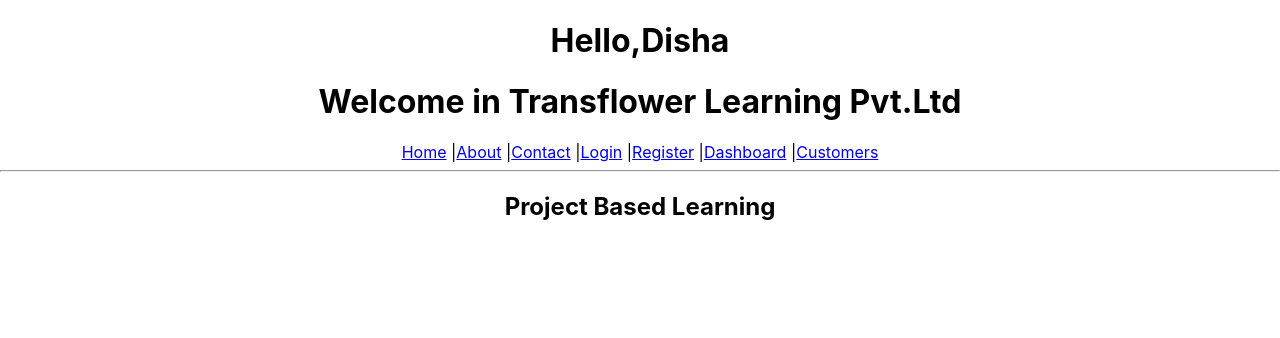
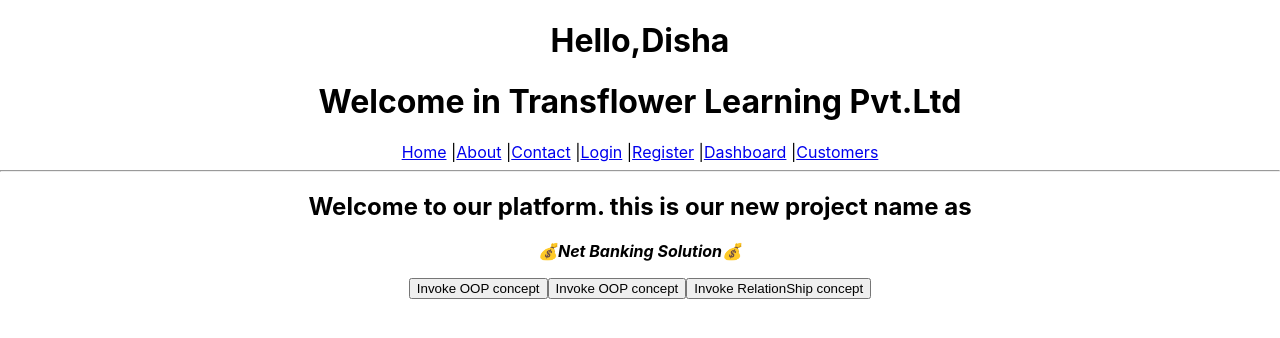
Before and after one commit to disha-satpute/MERN, a React (Create React App) app in the folder my-first-app/: page / in a window 1280 px wide. Shown: the top 338 px of the page. Built offline with nearby package versions, Linux system fonts and the light colour scheme.

Commit message:
Edit Home Page

```diff
--- a/my-first-app/src/Entity/Services/Drawing/Shape.js
+++ b/my-first-app/src/Entity/Services/Drawing/Shape.js
@@ -12,4 +12,5 @@
         console.log("Thickness: "+this.thickness);
     }
 }
+
 export default Shape;
--- a/my-first-app/src/components/main/home.js
+++ b/my-first-app/src/components/main/home.js
@@ -1,13 +1,57 @@
+import OOPConcept from "../../Entity/Services/OOPConcept";
+import InventoryMgmt from "../../Entity/Services/InventoryMgmt";
+import Line from "../../Entity/Services/Drawing/Line";
 
 //React Component
 function Home() {
     //JSX Syntax
-    return (
-           <center>
-                  <h2><b>Project Based Learning</b></h2>
-            </center>
-    );
-  }
+    const performOpertaion =()=>
+       {
+         let Additon=OOPConcept.Addition(10,20);
+         let Subtraction = OOPConcept.Subtraction(30,20);
+         let Multiplication = OOPConcept.Multiplication(5, 2);
+         let Division = OOPConcept.Division(10, 2);
+
+
+         console.log("Addition: "+Additon);
+         console.log("Subtraction: "+Subtraction);
+         console.log("multiplication: "+Multiplication);
+         console.log("division: "+Division);
+       }
+
+
+
+       const inventatoryManagement=()=>{
+         let mgr= InventoryMgmt.getManager();
+         let data=mgr.getAll();
+         console.log("Inventatary management Data: "+ JSON.stringify(data));
+       }
+
+
+
+       const relationShipConcept=()=>{
+         let line=new Line(10,20,"red",20);
+         line.draw();
+       }
+       return (
+         <div className="Home">
+           <div class="body">
+             <center>
+               <h2>Welcome to our platform. this is our new project name as</h2>
+               <b>
+                 <i>
+                   <p>💰Net Banking Solution💰</p>
+                 </i>
+               </b>
+
+               <button onClick={performOpertaion}>Invoke OOP concept</button>
+               <button onClick={inventatoryManagement}>Invoke OOP concept</button>
+               <button onClick={relationShipConcept}>Invoke RelationShip concept</button>
+             </center>
+           </div>
+         </div>
+       );
+     }
 
 
   export default Home;
```
